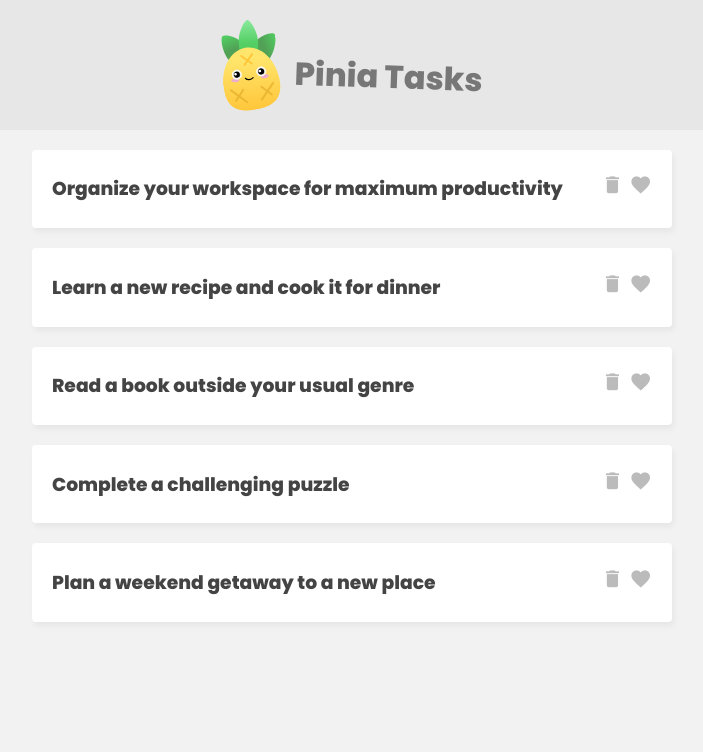
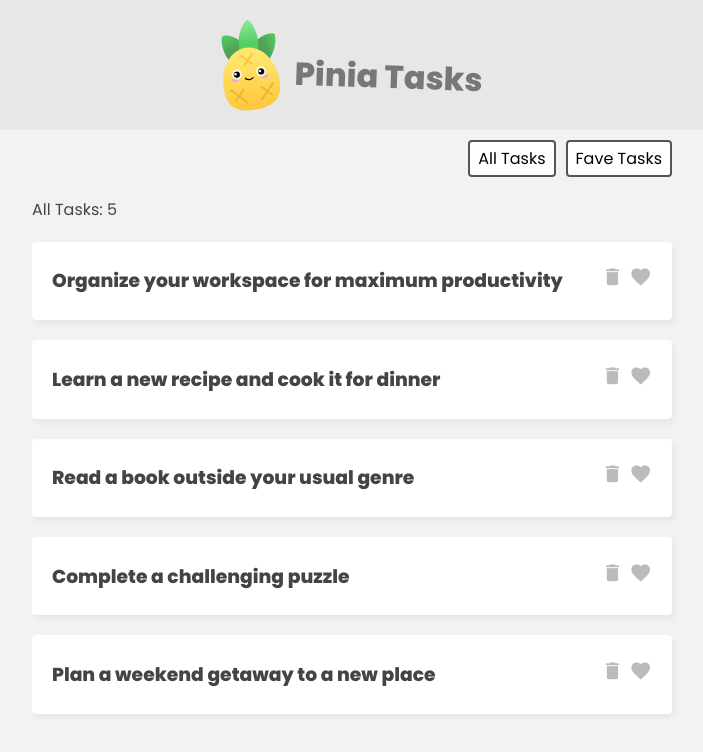
Before and after one commit to Tatyana-OA/pinia-tasks, a Vue app: page / in a window 1280 px wide. Shown: the top 752 px of the page, without its empty margins (288-991 px from the left). Built offline with nearby package versions, Linux system fonts and the light colour scheme.

Commit message:
Simple getters

```diff
--- a/src/App.vue
+++ b/src/App.vue
@@ -4,9 +4,19 @@
       <img src="./assets/pinia-logo.svg" alt="Pinia logo" />
       <h1>Pinia Tasks</h1>
     </header>
-
-    <div class="task-list">
+    <nav class="filter">
+      <button @click="filter = 'all'">All Tasks</button
+      ><button @click="filter = 'faves'">Fave Tasks</button>
+    </nav>
+    <div class="task-list" v-if="filter === 'all'">
+      <p>All Tasks: {{ taskStore.getAllCount }}</p>
       <div v-for="task in taskStore.tasks" :key="task.id">
+        <TaskDetails :task="task" />
+      </div>
+    </div>
+    <div class="task-list" v-if="filter === 'faves'">
+      <p>Fave Tasks: {{ taskStore.getFaveCount }}</p>
+      <div v-for="task in taskStore.getFaveTasks" :key="task.id">
         <TaskDetails :task="task" />
       </div>
     </div>
@@ -14,15 +24,18 @@
 </template>
 
 <script>
+import { ref } from 'vue'
 import { useTaskStore } from './stores/TaskStore'
 import TaskDetails from './components/TaskDetails.vue'
 export default {
   components: { TaskDetails },
   setup() {
     const taskStore = useTaskStore()
+    const filter = ref('all')
 
     return {
-      taskStore
+      taskStore,
+      filter
     }
   }
 }
--- a/src/assets/main.css
+++ b/src/assets/main.css
@@ -59,3 +59,64 @@ header h1 {
   cursor: pointer;
   color: #bbb;
 }
+.task i.active {
+  color: #ff005d;
+}
+
+/* filter nav */
+.filter {
+  width: 640px;
+  margin: 10px auto;
+  text-align: right;
+}
+.filter button {
+  display: inline-block;
+  margin-left: 10px;
+  background: #fff;
+  border: 2px solid #555;
+  border-radius: 4px;
+  padding: 4px 8px;
+  cursor: pointer;
+  font-size: 0.8em;
+  font-size: 1em;
+}
+
+/* new task form */
+.new-task-form {
+  background: #e7e7e7;
+  padding: 20px 0;
+}
+form {
+  max-width: 400px;
+  margin: 0 auto;
+  display: grid;
+  grid-template-columns: 3fr 1fr;
+  gap: 10px;
+}
+form button {
+  background: #ffd859;
+  border: 0;
+  padding: 10px;
+  font-family: 'Poppins';
+  border-radius: 6px;
+  cursor: pointer;
+  font-size: 1em;
+}
+form input {
+  border: 0;
+  padding: 10px;
+  border-radius: 6px;
+  color: #555;
+  font-size: 1em;
+}
+
+/* loading state */
+.loading {
+  max-width: 640px;
+  border: 1px solid #ffd859;
+  background: #ffe9a0;
+  color: #3a3a3a;
+  padding: 5px 0;
+  text-align: center;
+  margin: 30px auto;
+}
--- a/src/stores/TaskStore.js
+++ b/src/stores/TaskStore.js
@@ -9,5 +9,17 @@ export const useTaskStore = defineStore('taskStore', {
       { id: 4, title: 'Complete a challenging puzzle', isFav: false },
       { id: 5, title: 'Plan a weekend getaway to a new place', isFav: true }
     ]
-  })
+  }),
+  getters: {
+    getFaveTasks() {
+      return this.tasks.filter((t) => t.isFav)
+    },
+    getFaveCount() {
+      return this.tasks.filter((t) => t.isFav).length
+    },
+    // Arrow functions with this
+    getAllCount: (state) => {
+      return state.tasks.length
+    }
+  }
 })
```
